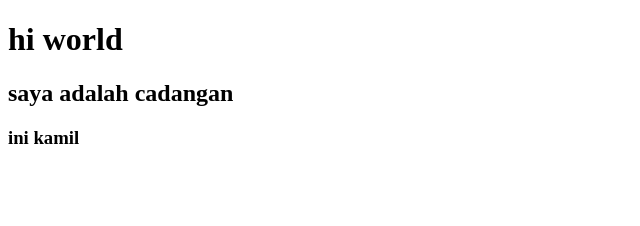
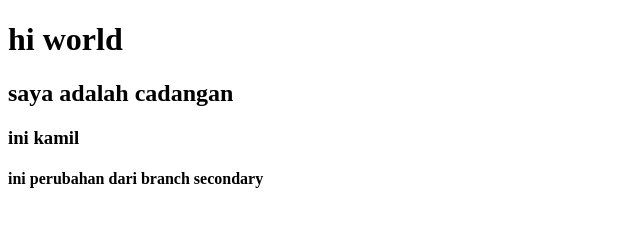
Before and after one commit to siangmalamkoding/example, a plain HTML site: page index.html in a window 1280 px wide. Shown: the whole page, without its empty margins (0-640 px from the left). Drawn offline with Linux system fonts and the light colour scheme.

Commit message:
menambahkan tag h4

```diff
--- a/index.html
+++ b/index.html
@@ -9,5 +9,6 @@
     <h1>hi world</h1>
     <h2>saya adalah cadangan</h2>
     <h3>ini kamil</h3>
+    <h4>ini perubahan dari branch secondary</h4>
 </body>
 </html>
```
